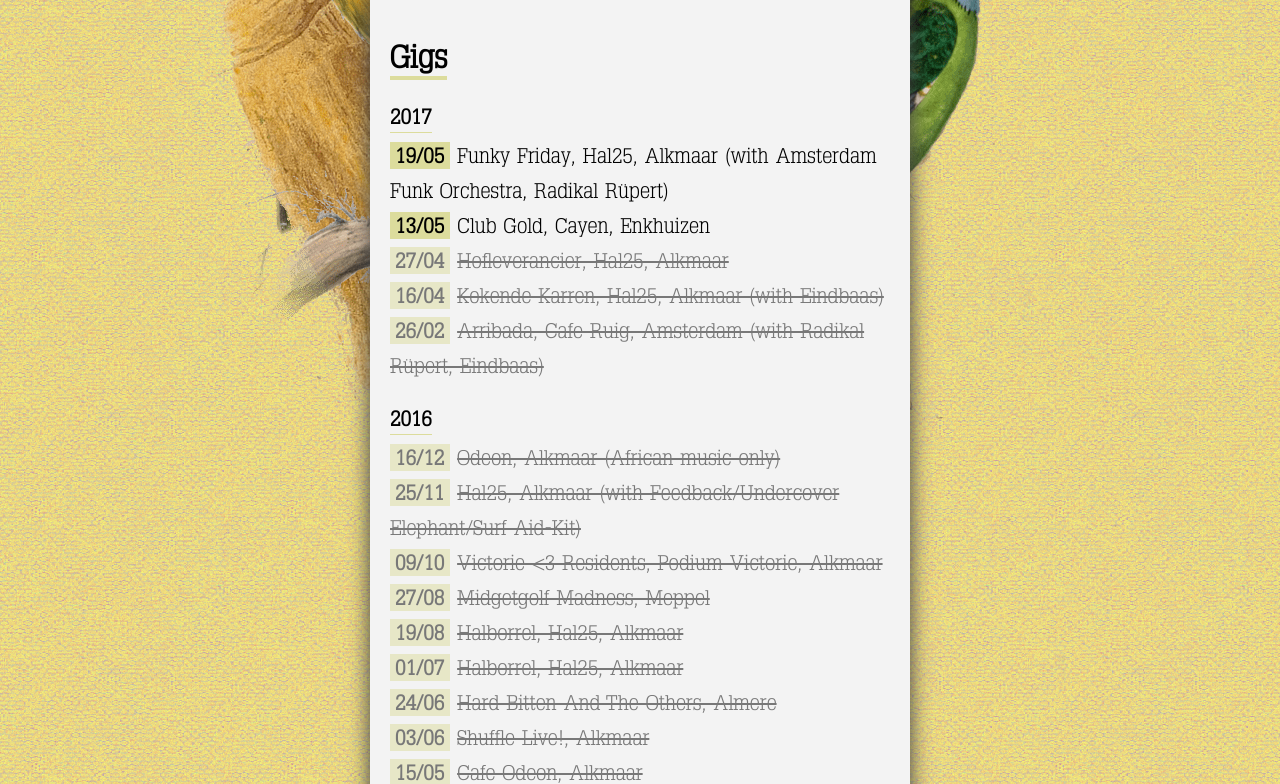
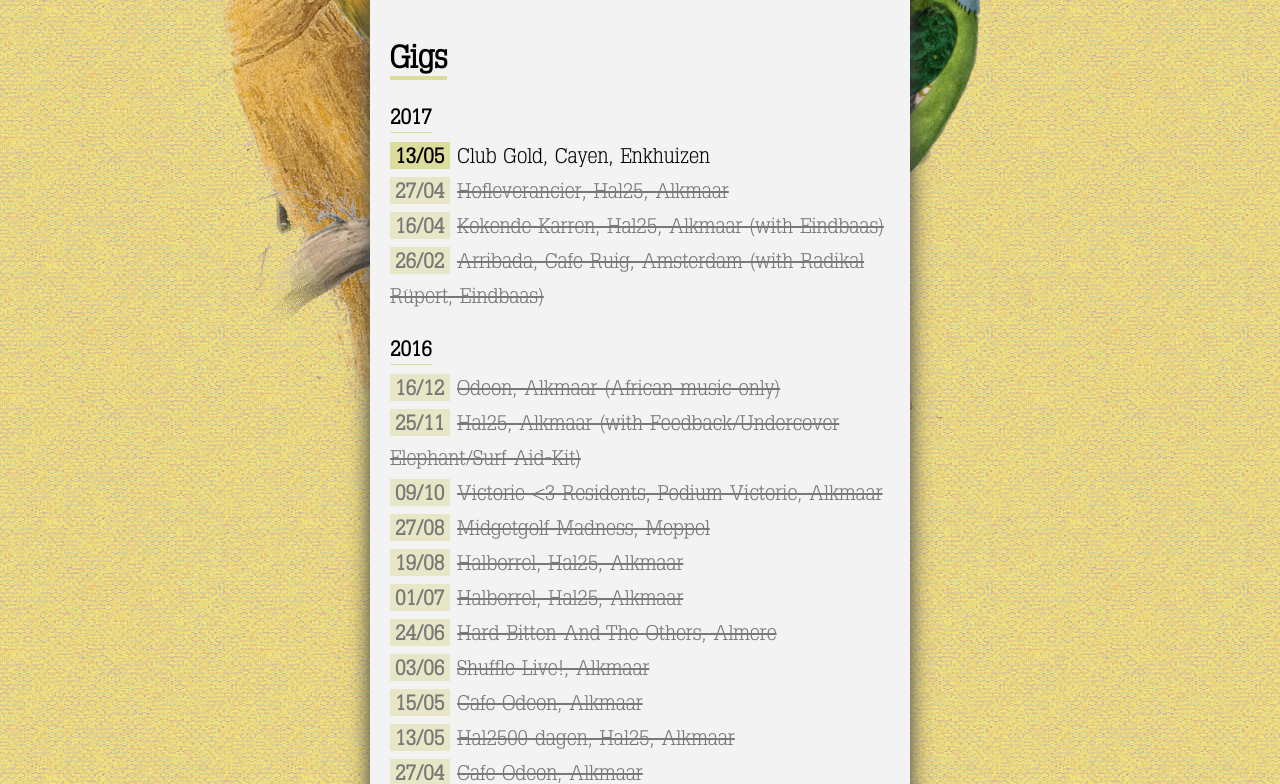
Before and after one commit to grdw/lorikeet, a Jekyll site: the page built from index.html, in a window 1280 px wide and 900 px high, scrolled down 585 px, cut to the strip 116-900 px from the top of the window. Built offline with Jekyll 4.4.1, drawn with Linux system fonts in a browser that asks for light colours.

Commit message:
Bump events

```diff
--- a/_data/events.yaml
+++ b/_data/events.yaml
@@ -1,6 +1,4 @@
 2017:
-  - date: "2017-05-19"
-    event: "Funky Friday, Hal25, Alkmaar (with Amsterdam Funk Orchestra, Radikal Rüpert)"
   - date: "2017-05-13"
     event: "Club Gold, Cayen, Enkhuizen"
   - date: "2017-04-27"
```
